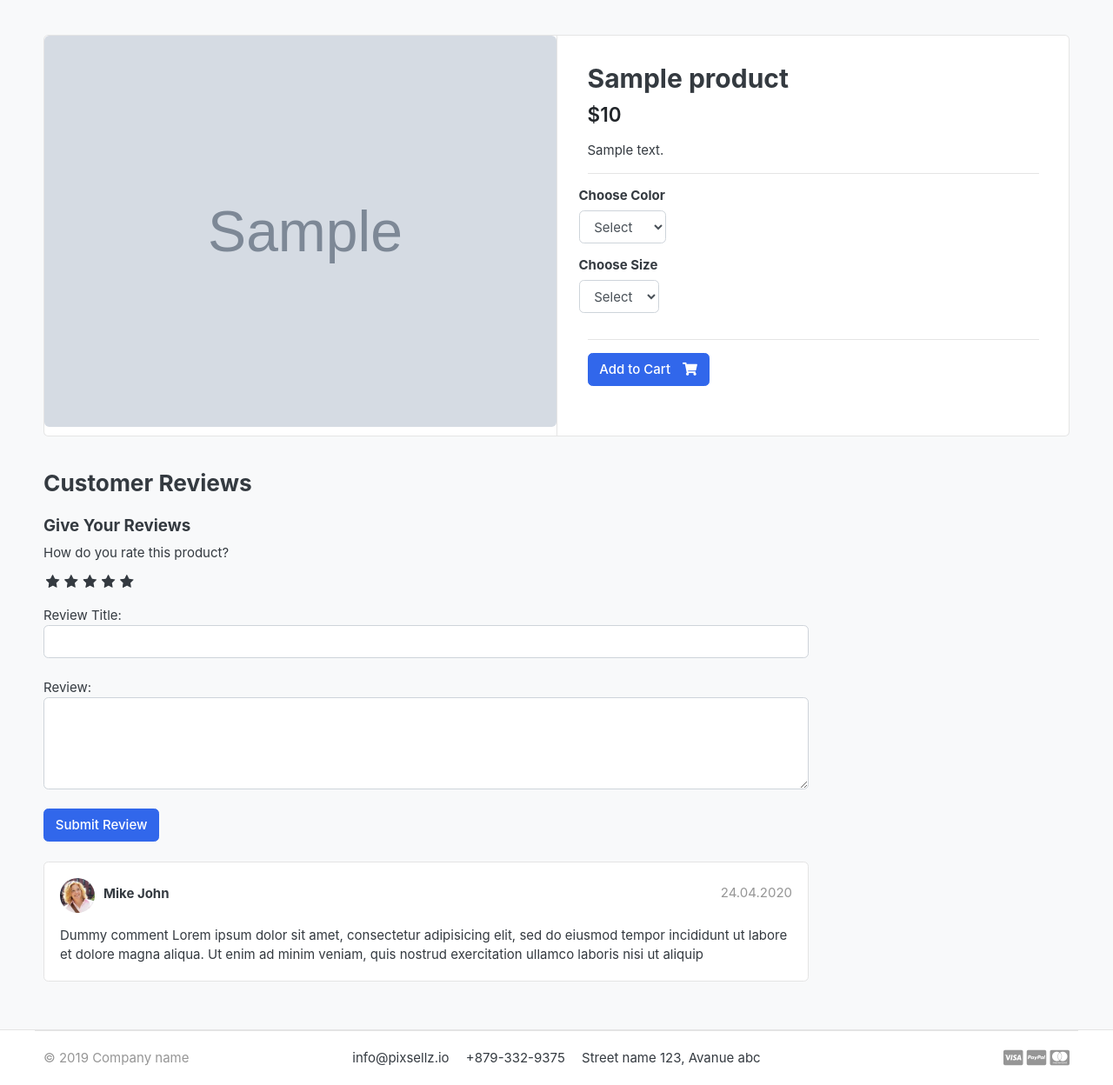
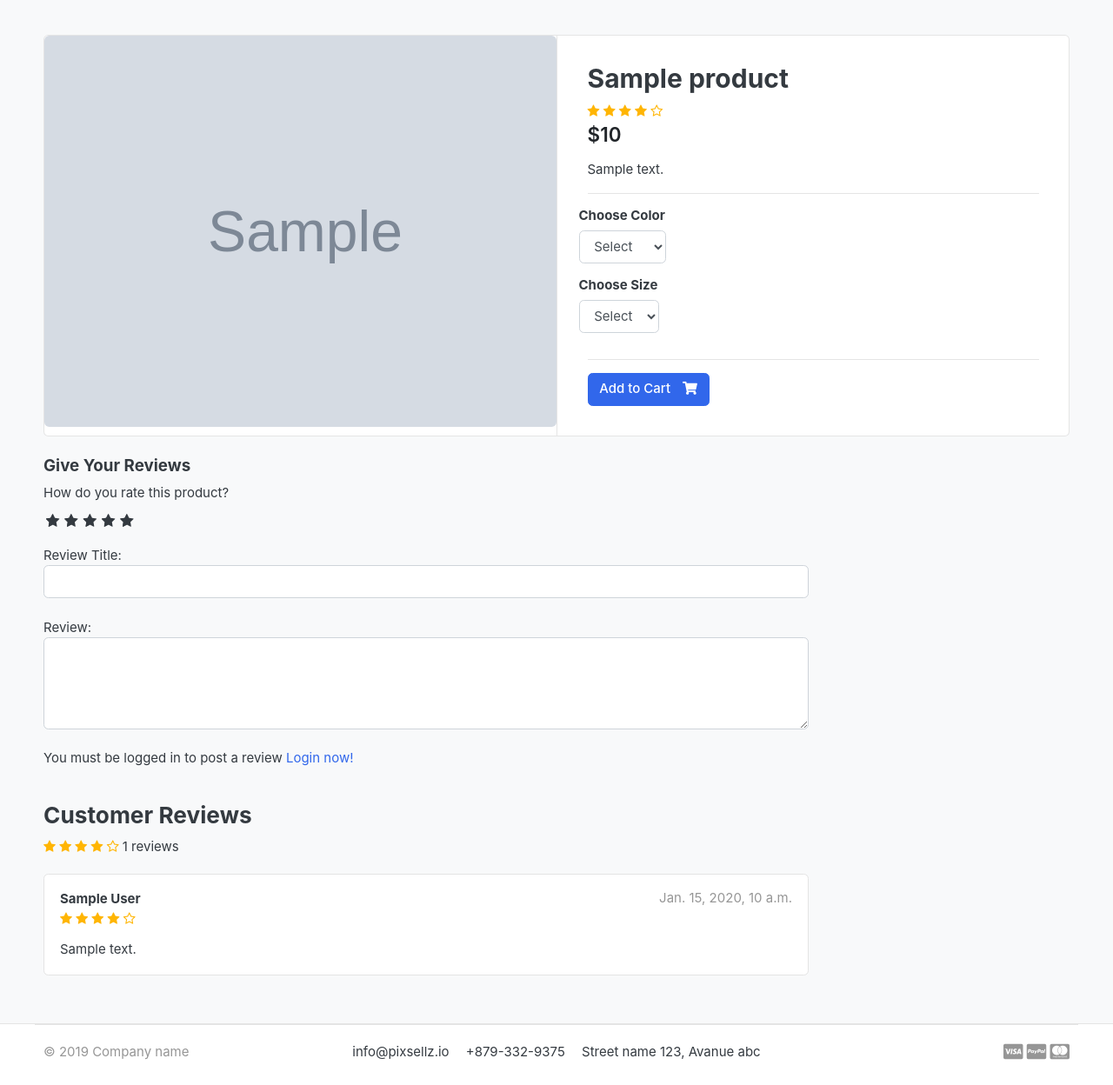
Before and after one commit to akashojha02/Django-greatkart, a Django app: a page that uses templates/store/product_detail.html in a window 1280 px wide. Shown: the part 118-1366 px from the top of the page at 87% size. After the commit the page ends 1337 px from the top, so only its background shows below. Run offline with Django 3.2, Linux system fonts and the light colour scheme; tables that the repository leaves empty hold one stand-in row (values such as "Sample post"); grey boxes marked "Sample" are stand-in pictures; some libraries are stand-ins or nearby versions; some web fonts are replaced.

Commit message:
Review and Rating system

```diff
--- a/accounts/models.py
+++ b/accounts/models.py
@@ -57,6 +57,9 @@ class Account(AbstractBaseUser):
 
     objects = MyAccountManager()
 
+    def full_name(self):
+        return f'{self.first_name} {self.last_name}'
+
     def __str__(self):
         return self.email
 
--- a/greatkart/static/css/custom.css
+++ b/greatkart/static/css/custom.css
@@ -22,7 +22,7 @@
 .rate .half:before{
     content: "\f089";
     position: absolute;
-    padding-right: 0; */
+    padding-right: 0;
 }
 /*  Click and Hover */
 input:checked ~ label, label:hover ~ label{
@@ -33,3 +33,7 @@ input:checked + label:hover, input:checked ~ label:hover,input:checked ~ label:h
 label:hover ~ input:checked ~ label{
     color: #cc9000;
 }
+
+.rating-star i{
+    color: #ffb503;
+}
--- a/store/models.py
+++ b/store/models.py
@@ -1,9 +1,9 @@
 
-from operator import truediv
 from django.urls import reverse
 from django.db import models
 from category.models import Category
 from accounts.models import Account
+from django.db.models import Avg, Count
 
 
 class Product(models.Model):
@@ -17,6 +17,20 @@ class Product(models.Model):
     category                = models.ForeignKey(Category, on_delete=models.CASCADE)
     created_date            = models.DateTimeField(auto_now_add=True)
     modified_date           = models.DateTimeField(auto_now=True)
+
+    def averageReview(self):
+        reviews = ReviewRating.objects.filter(product=self, status = True).aggregate(average=Avg('rating'))
+        avg = 0
+        if reviews['average'] is not None:
+            avg = float(reviews['average'])
+            return avg
+
+    def countReview(self):
+        reviews = ReviewRating.objects.filter(product=self, status = True).aggregate(count=Count('id'))
+        count = 0
+        if reviews['count'] is not None:
+            count = int(reviews['count'])
+            return count
 
     def get_url(self):
         return reverse('product_detail', args=[self.category.slug, self.slug])
--- a/store/views.py
+++ b/store/views.py
@@ -1,12 +1,14 @@
+from django.contrib import messages
 from django.db.models import Q
 from django.http import HttpResponse
-from django.shortcuts import get_object_or_404, render
+from django.shortcuts import get_object_or_404, redirect, render
 from category.models import Category
 from store.models import Product, ReviewRating
 from carts.models import CartItem
 from carts.views import _cart_id
 from django.core.paginator import EmptyPage,Paginator,PageNotAnInteger
 from .forms import ReviewForm
+from orders.models import OrderProduct
 
 # Create your views here.
 
@@ -40,14 +42,24 @@ def product_detail(request, category_slug, product_slug):
     try:
         single_product = Product.objects.get(category__slug=category_slug, slug=product_slug)
         in_cart = CartItem.objects.filter(cart__cart_id=_cart_id(request), product=single_product).exists()
-
-
     except Exception as e:
         raise e
+
+    if request.user.is_authenticated:
+        try:
+            orderproduct = OrderProduct.objects.filter(user=request.user, product_id=single_product.id).exists()
+        except OrderProduct.DoesNotExist:
+            orderproduct = None
+    else:
+        orderproduct = None
+    # Get the review
+    reviews = ReviewRating.objects.filter(product_id=single_product.id)
 
     context = {
         'single_product':single_product,
         "in_cart":in_cart,
+        'orderproduct':orderproduct,
+        'reviews':reviews
     }
     return render(request, 'store/product_detail.html', context)
 
@@ -67,8 +79,24 @@ def search(request):
     return render(request, 'store/store.html', context )
 
 def submit_review(request, product_id):
+    url = request.META.get('HTTP_REFERER')
     if request.method == 'POST':
         try:
             reviews = ReviewRating.objects.get(user__id=request.user.id,product__id=product_id)
-        except:
-            pass
+            form = ReviewForm(request.POST, instance=reviews)
+            form.save()
+            messages.success(request, 'Thank you!, your review has been updated.')
+            return redirect(url)
+        except ReviewRating.DoesNotExist:
+            form = ReviewForm(request.POST)
+            if form.is_valid():
+                data = ReviewRating()
+                data.subject = form.cleaned_data['subject']
+                data.rating = form.cleaned_data['rating']
+                data.review = form.cleaned_data['review']
+                data.ip = request.META.get('REMOTE_ADDR')
+                data.product_id = product_id
+                data.user_id = request.user.id
+                data.save()
+                messages.success(request, 'Thank you!, your review has been submitted')
+                return redirect(url)
--- a/templates/store/product_detail.html
+++ b/templates/store/product_detail.html
@@ -23,7 +23,15 @@
                 {% csrf_token %}
                 <article class="content-body">
 
-                <h2 class="title">{{single_product.product_name}}</h2>
+                <h2 class="title">{{single_product.product_name}}</h2> <div class="rating-star">
+                    <span>
+                    <i class="fa fa-star{% if single_product.averageReview < 0.5 %}-o{% elif single_product.averageReview >= 0.5 and single_product.averageReview < 1%}-half-o {% endif %} " aria-hidden="true"></i>
+                    <i class="fa fa-star{% if single_product.averageReview < 1.5 %}-o{% elif single_product.averageReview >= 1.5 and single_product.averageReview < 2%}-half-o {% endif %} " aria-hidden="true"></i>
+                    <i class="fa fa-star{% if single_product.averageReview < 2.5 %}-o{% elif single_product.averageReview >= 2.5 and single_product.averageReview < 3%}-half-o {% endif %} " aria-hidden="true"></i>
+                    <i class="fa fa-star{% if single_product.averageReview < 3.5 %}-o{% elif single_product.averageReview >= 3.5 and single_product.averageReview < 4%}-half-o {% endif %} " aria-hidden="true"></i>
+                    <i class="fa fa-star{% if single_product.averageReview < 4.5 %}-o{% elif single_product.averageReview >= 4.5 and single_product.averageReview < 5%}-half-o {% endif %} " aria-hidden="true"></i>
+                    </span>
+                </div>
 
                 <div class="mb-3">
                     <var class="price h4">${{single_product.price}}</var>
@@ -70,12 +78,11 @@
     <div class="row">
                 <div class="col-md-9">
 
-        <header class="section-heading">
-            <h3>Customer Reviews </h3>
-        </header>
+
         <form action="{% url 'submit_review' single_product.id %} " method="POST">
             {% csrf_token %}
             <h5>Give Your Reviews</h5>
+
             <div>
                 <!-- rating stars -->
                 <label for="">How do you rate this product?</label>
@@ -99,29 +106,57 @@
                 Review:
                 <textarea name="review" rows="4" class="form-control"></textarea>
                 <br>
+                {% if user.is_authenticated %}
+                    {% if orderproduct %}
                 <input type="submit" value="Submit Review" class="btn btn-primary">
+                    {% else%}
+                    <p>You have to purchase this product to post a review</p>
+                    {% endif %}
+                {% else %}
+                <p>You must be logged in to post a review <span><a href="{% url 'login' %}">Login now!</a></span></p>
+                {% endif %}
             </div>
             <br>
+            {% include 'includes/alerts.html' %}
         </form>
-
+        <header class="section-heading">
+            <h3>Customer Reviews </h3>
+            <div class="rating-star">
+                <span>
+                <i class="fa fa-star{% if single_product.averageReview < 0.5 %}-o{% elif single_product.averageReview >= 0.5 and single_product.averageReview < 1%}-half-o {% endif %} " aria-hidden="true"></i>
+                <i class="fa fa-star{% if single_product.averageReview < 1.5 %}-o{% elif single_product.averageReview >= 1.5 and single_product.averageReview < 2%}-half-o {% endif %} " aria-hidden="true"></i>
+                <i class="fa fa-star{% if single_product.averageReview < 2.5 %}-o{% elif single_product.averageReview >= 2.5 and single_product.averageReview < 3%}-half-o {% endif %} " aria-hidden="true"></i>
+                <i class="fa fa-star{% if single_product.averageReview < 3.5 %}-o{% elif single_product.averageReview >= 3.5 and single_product.averageReview < 4%}-half-o {% endif %} " aria-hidden="true"></i>
+                <i class="fa fa-star{% if single_product.averageReview < 4.5 %}-o{% elif single_product.averageReview >= 4.5 and single_product.averageReview < 5%}-half-o {% endif %} " aria-hidden="true"></i>
+                <span> {{single_product.countReview}} reviews </span>
+                </span>
+            </div>
+        </header>
+        {% for review in reviews %}
         <article class="box mb-3">
             <div class="icontext w-100">
-                <img src="{% static "./images/avatars/avatar1.jpg" %}" class="img-xs icon rounded-circle">
                 <div class="text">
-                    <span class="date text-muted float-md-right">24.04.2020 </span>
-                    <h6 class="mb-1">Mike John </h6>
+                    <span class="date text-muted float-md-right">{{review.updated_at}} </span>
+                    <h6 class="mb-1">{{review.user.full_name}} </h6>
+                    <div class="rating-star">
+                        <span>
+                        <i class="fa fa-star{% if review.rating == 0.5 %}-half-o{% elif review.rating < 1%}-o {% endif %} " aria-hidden="true"></i>
+                        <i class="fa fa-star{% if review.rating == 1.5 %}-half-o{% elif review.rating < 2%}-o {% endif %} " aria-hidden="true"></i>
+                        <i class="fa fa-star{% if review.rating == 2.5 %}-half-o{% elif review.rating < 3%}-o {% endif %} " aria-hidden="true"></i>
+                        <i class="fa fa-star{% if review.rating == 3.5 %}-half-o{% elif review.rating < 4%}-o {% endif %} " aria-hidden="true"></i>
+                        <i class="fa fa-star{% if review.rating == 4.5 %}-half-o{% elif review.rating < 5%}-o {% endif %} " aria-hidden="true"></i>
+                        </span>
+                    </div>
 
                 </div>
             </div> <!-- icontext.// -->
             <div class="mt-3">
                 <p>
-                    Dummy comment Lorem ipsum dolor sit amet, consectetur adipisicing elit, sed do eiusmod
-                    tempor incididunt ut labore et dolore magna aliqua. Ut enim ad minim veniam,
-                    quis nostrud exercitation ullamco laboris nisi ut aliquip
+                    {{review.review}}
                 </p>
             </div>
         </article>
-
+        {% endfor %}
 
 
         </div> <!-- col.// -->
```
